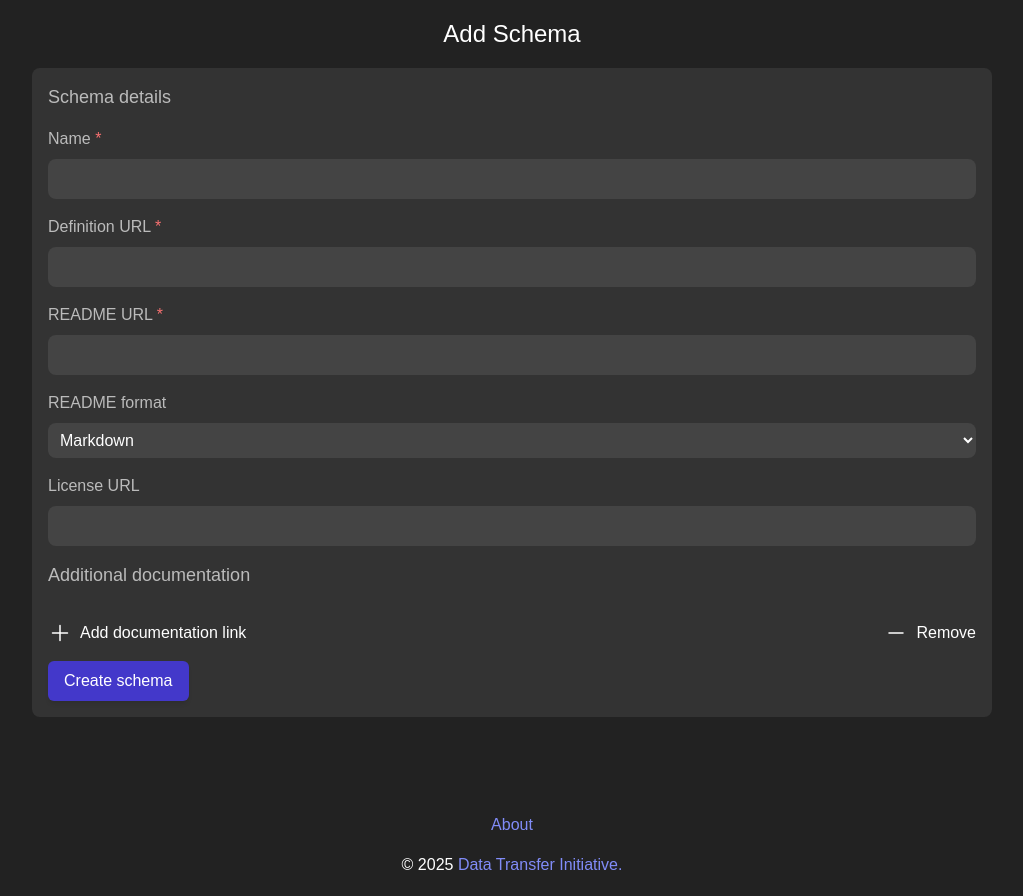
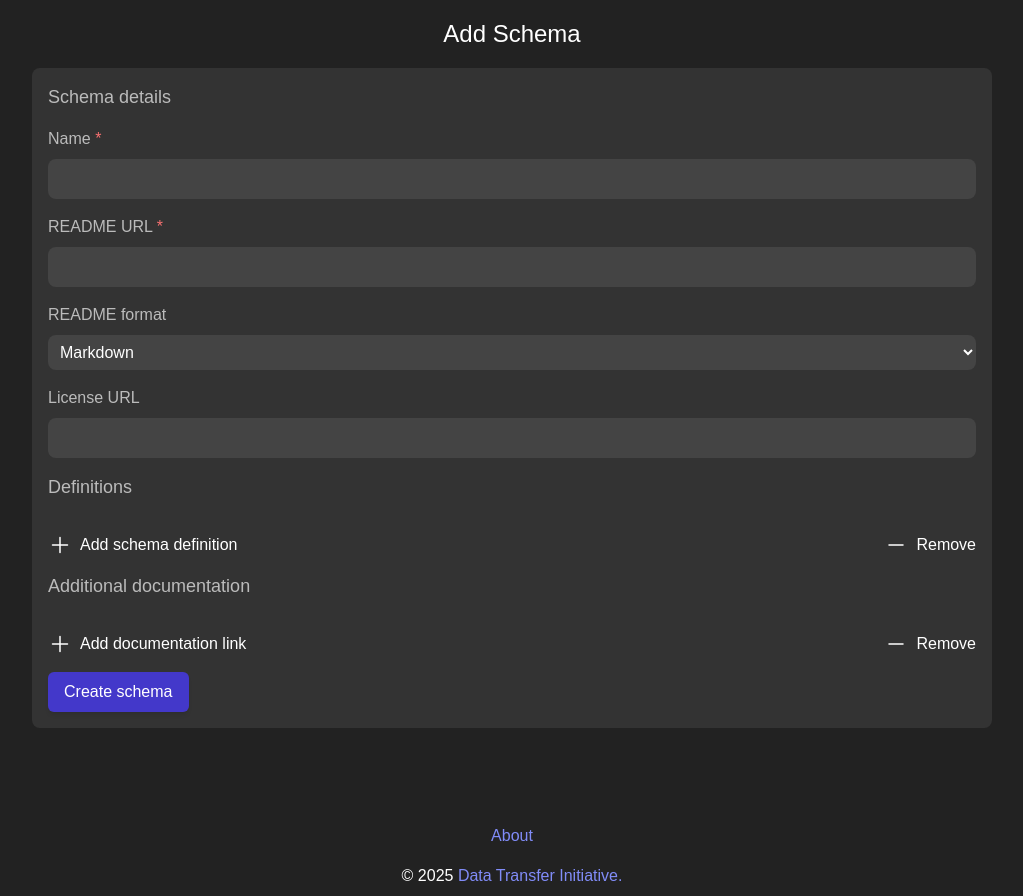
Before and after one commit to dtinit/schemaindex, a Django app: page /manage/schema/new in a window 1280 px wide. Shown: the part 57-953 px from the top of the page, without its empty margins (128-1151 px from the left). Run offline with Django 5.2, Linux system fonts and the light colour scheme; the visitor is signed in with stand-in values (Sample User, id 1); some libraries are stand-ins or nearby versions.

Commit message:
Officially allow multiple SchemaRefs (#144)
* Add 'name' field to all reference items (including SchemaRefs)

* Enable adding multiple schemarefs to a schema

* Ensure all schemarefs are checked for duplicates before publishing

```diff
--- a/core/forms.py
+++ b/core/forms.py
@@ -23,10 +23,73 @@ SPECIFICATION_LANGUAGE_ALLOWLIST = [
 "bash","c","cpp","csharp","css","diff","go","graphql","ini","java","javascript","json","kotlin","less","lua","makefile","markdown","objectivec","perl","php","php-template","python","python-repl","r","ruby","rust","scss","shell","sql","swift","typescript","vbnet","wasm","xml","yaml","cddl"
 ]
 
-class DocumentationItemForm(forms.Form):
+class ReferenceItemForm(forms.Form):
     id = forms.IntegerField(widget=forms.HiddenInput(), required=False)
     url = forms.URLField(label="URL")
-    name = forms.CharField(label="Name", max_length=200)
+
+
+    def __init__(self, *args, **kwargs):
+        super().__init__(*args, **kwargs)
+        # By default, Django just ignores totally empty formset entries,
+        # even if it has required fields!
+        # This undoes that
+        self.empty_permitted = False
+
+def clean_url(url):
+    try:
+        response = requests.get(url)
+    except requests.exceptions.RequestException:
+        raise ValidationError("The provided URL could not be reached")
+
+    if response.status_code != requests.codes.ok:
+        raise ValidationError("The provided URL returned an invalid status code")
+
+    if not response.text:
+        raise ValidationError("The provided URL has no text content")
+
+    return url
+
+
+class SchemaRefForm(ReferenceItemForm):
+    schema_id = None
+
+    name = forms.CharField(label="Name", max_length=200, required=False)
+
+    def clean_url(self):
+        if not self.cleaned_data['url']:
+            return None
+
+        data = clean_url(self.cleaned_data['url'])
+
+        # Use pygments to verify the language from the filename
+        try:
+            lexer = get_lexer_for_filename(data)
+        except ClassNotFound:
+            raise ValidationError("The provided URL does not have a supported file extension")
+
+        matched_language = next(
+            (alias for alias in SPECIFICATION_LANGUAGE_ALLOWLIST if alias in lexer.aliases),
+            None
+        )
+        if not matched_language:
+            raise ValidationError("The text content at the provided URL is not in a supported format")
+
+        # If the schema is unpublished, we don't care if the URL is already in use
+        if self.schema_id is None or not Schema.public_objects.filter(id=self.schema_id).exists():
+            return data
+
+        # But if it's a published schema, we need to make sure the URL isn't already in use
+        schema_refs = SchemaRef.objects.select_related('schema').filter(
+            schema__in=Schema.public_objects.exclude(id=self.schema_id)
+        )
+        for schema_ref in schema_refs:
+            if schema_ref.has_same_domain_and_path(data):
+                raise ValidationError("The provided URL is already in use by another Schema")
+        return data
+
+
+class DocumentationItemForm(ReferenceItemForm):
+    name = forms.CharField(label="Name", max_length=200, required=True)
     role = forms.ChoiceField(
         choices=[('', 'Other')] +
         [role for role in DocumentationItem.DocumentationItemRole.choices
@@ -42,13 +105,14 @@ class DocumentationItemForm(forms.Form):
         initial=''
     )
 
+
+SchemaRefFormsetFactory = forms.formset_factory(SchemaRefForm, extra=0)
 DocumentationItemFormsetFactory = forms.formset_factory(DocumentationItemForm, extra=0)
 
 class SchemaForm(forms.Form):
     id = None
 
     name = forms.CharField(label="Name", max_length=200)
-    reference_url = forms.URLField(label="Definition URL")
     readme_url = forms.URLField(label="README URL")
     readme_format = forms.ChoiceField(
         choices=DocumentationItem.DocumentationItemFormat.choices,
@@ -57,105 +121,73 @@ class SchemaForm(forms.Form):
     )
     license_url = forms.URLField(label="License URL", required=False)
 
-    matched_language_cache = {}
-
     def __init__(self, *args, schema = None, **kwargs):
         super().__init__(*args, **kwargs)
         if schema == None:
-            self.additional_documentation_items_formset = DocumentationItemFormsetFactory(*args, **kwargs)
+            self.additional_documentation_items_formset = DocumentationItemFormsetFactory(prefix="documentation_items", *args, **kwargs)
+            self.schema_refs_formset = SchemaRefFormsetFactory(prefix="schema_refs", *args, **kwargs)
             return
 
-        latest_reference = schema.latest_reference()
         latest_readme = schema.latest_readme()
         latest_license = schema.latest_license()
+
         other_documentation_items = schema.documentationitem_set.exclude(
             id__in=[ref.id for ref in (latest_readme, latest_license) if ref is not None]
         )
-        initial_formset_data = [{
+        initial_documentation_items_formset_data = [{
             'id': documentation_item.id,
             'name': documentation_item.name,
             'url': documentation_item.url,
             'format': documentation_item.format
         } for documentation_item in other_documentation_items]
-        self.additional_documentation_items_formset = DocumentationItemFormsetFactory(initial=initial_formset_data, *args, **kwargs)
+        self.additional_documentation_items_formset = DocumentationItemFormsetFactory(
+            prefix="documentation_items",
+            initial=initial_documentation_items_formset_data,
+            *args, **kwargs
+        )
+
+        initial_schema_refs_formset_data = [{
+            'schema_id': schema.id,
+            'id': schema_ref.id,
+            'name': schema_ref.name,
+            'url': schema_ref.url,
+        } for schema_ref in schema.schemaref_set.all()]
+        self.schema_refs_formset = SchemaRefFormsetFactory(prefix="schema_refs", initial=initial_schema_refs_formset_data, *args, **kwargs)
+        for schema_ref_form in self.schema_refs_formset:
+            schema_ref_form.schema_id = schema.id
+
         self.initial = {
             'name': schema.name,
-            'reference_url': latest_reference.url if latest_reference else None,
             'readme_url': latest_readme.url if latest_readme else None,
             'readme_format': latest_readme.format if latest_readme else None,
             'license_url': latest_license.url if latest_license else None
         }
         self.id = schema.id
 
-    def _clean_url_field(self, url_field_name, language_allowlist):
-        return self._clean_url(url_field_name,
-                               self.cleaned_data[url_field_name],
-                               language_allowlist)
-
-    def _clean_url(self, field_name, data, language_allowlist):
-        try:
-            response = requests.get(data)
-        except requests.exceptions.RequestException:
-            raise ValidationError("The provided URL could not be reached")
-
-        if response.status_code != requests.codes.ok:
-            raise ValidationError("The provided URL returned an invalid status code")
-
-        if not response.text:
-            raise ValidationError("The provided URL has no text content")
-
-        # Use pygments to verify the language from the filename
-        try:
-            lexer = get_lexer_for_filename(data)
-        except ClassNotFound:
-            # If we don't have a match we'll just treat it as None
-            self.matched_language_cache[data] = None
-            return data
-
-        matched_language = next(
-            (alias for alias in language_allowlist if alias in lexer.aliases),
-            "plaintext" if "plaintext" in language_allowlist else None
-        )
-        if not matched_language:
-            raise ValidationError("The text content at the provided URL is not in a supported format")
-
-        self.matched_language_cache[data] = matched_language
-        return data
-
-    def clean_reference_url(self):
-        data = self._clean_url_field('reference_url', language_allowlist=SPECIFICATION_LANGUAGE_ALLOWLIST)
-        # Reject unknown or unsupported schema formats
-        if self.matched_language_cache.get(data) is None:
-            raise ValidationError("The provided URL does not have a supported file extension")
-
-        # If this schema is unpublished, we don't care if the URL is already in use
-        if self.id is None or not Schema.public_objects.filter(id=self.id).exists():
-            return data
-
-        # But if it's a published schema, we need to make sure the URL isn't already in use
-        schema_refs = SchemaRef.objects.select_related('schema').filter(
-            schema__in=Schema.public_objects.exclude(id=self.id)
-        )
-        for schema_ref in schema_refs:
-            if schema_ref.has_same_domain_and_path(data):
-                raise ValidationError("The provided URL is already in use by another Schema")
-        return data
-
     def clean_readme_url(self):
-        data = self._clean_url_field('readme_url', language_allowlist=DocumentationItem.DocumentationItemFormat)
+        if not self.cleaned_data['readme_url']:
+            return None
+        data = clean_url(self.cleaned_data['readme_url'])
         return data
 
     def clean_license_url(self):
         if not self.cleaned_data['license_url']:
-            return None;
-        data = self._clean_url_field('license_url', language_allowlist=[DocumentationItem.DocumentationItemFormat.PlainText])
+            return None
+        data = clean_url(self.cleaned_data['license_url'])
         return data
 
     def clean(self):
+        if self.schema_refs_formset.total_form_count() == 0:
+            raise ValidationError('A schema must have at least one definition')
+
         self.additional_documentation_items_formset.clean()
+        self.schema_refs_formset.clean()
         cleaned_data = super().clean()
-        cleaned_data['readme_format'] = self.matched_language_cache.get(cleaned_data['readme_url'])
+
         return cleaned_data
 
     def is_valid(self):
-        return self.additional_documentation_items_formset.is_valid() and super().is_valid()
+        is_form_valid = super().is_valid()
+        is_documentation_items_formset_valid = self.additional_documentation_items_formset.is_valid()
+        is_schema_refs_formset_valid = self.schema_refs_formset.is_valid()
+        return is_form_valid and is_documentation_items_formset_valid and is_schema_refs_formset_valid
--- a/core/models.py
+++ b/core/models.py
@@ -88,6 +88,7 @@ class ReferenceItem(BaseModel):
 
     objects = ReferenceItemManager()
     url = models.URLField()
+    name = models.CharField(max_length=300, blank=True, null=True)
 
     def __str__(self):
         return self.url
--- a/core/static/css/site.css
+++ b/core/static/css/site.css
@@ -360,7 +360,7 @@ a.button-link--primary:hover {
   cursor: pointer;
 }
 
-.field .errorlist {
+.errorlist {
   color: var(--danger-color-text);
 }
 
--- a/core/static/js/site.js
+++ b/core/static/js/site.js
@@ -75,7 +75,7 @@
         );
         formsetListElement.insertAdjacentHTML('beforeend', nextFormItemHtml);
         const totalFormInput = formsetListElement.querySelector(
-          'input[name="form-TOTAL_FORMS"]'
+          `input[name="${formsetListId}-TOTAL_FORMS"]`
         );
         if (totalFormInput instanceof HTMLInputElement) {
           totalFormInput.value = (currentFormItemCount + 1).toString();
@@ -99,7 +99,7 @@
         return;
       }
       const totalFormCountInput = formsetListElement.querySelector(
-        'input[name="form-TOTAL_FORMS"]'
+        `input[name="${formsetListId}-TOTAL_FORMS"]`
       );
       if (!(totalFormCountInput instanceof HTMLInputElement)) {
         return;
@@ -113,7 +113,7 @@
         }
         formsetElements[formsetElements.length - 1].remove();
         const totalFormInput = formsetListElement.querySelector(
-          'input[name="form-TOTAL_FORMS"]'
+          `input[name="${formsetListId}-TOTAL_FORMS"]`
         );
         if (totalFormInput instanceof HTMLInputElement) {
           totalFormInput.value = (formsetElements.length - 1).toString();
--- a/core/templates/core/manage/schema.html
+++ b/core/templates/core/manage/schema.html
@@ -22,31 +22,56 @@ Edit Schema
       {% for field in form %}
       {% include "core/manage/field.html" with field=field %}
       {% endfor %}
+      <h2>Definitions</h2>
+      <ul class="formsets" data-formset-list-id="schema_refs">
+      {{ form.schema_refs_formset.management_form }}
+      {% for subform in form.schema_refs_formset %}
+        {% include "core/manage/formset_item.html" with form=subform %}
+      {% endfor %}
+      </ul>
+      <div class="formset-controls">
+        <button type="button" class="button" data-formset-append-to-list-id="schema_refs">
+          <svg xmlns="http://www.w3.org/2000/svg" fill="none" viewBox="0 0 24 24" stroke-width="1.5" stroke="currentColor" class="icon--md">
+            <path stroke-linecap="round" stroke-linejoin="round" d="M12 4.5v15m7.5-7.5h-15" />
+          </svg>
+          Add schema definition
+        </button>
+        <button type="button" class="button" data-formset-remove-from-list-id="schema_refs">
+          <svg xmlns="http://www.w3.org/2000/svg" fill="none" viewBox="0 0 24 24" stroke-width="1.5" stroke="currentColor" class="icon--md">
+            <path stroke-linecap="round" stroke-linejoin="round" d="M5 12h14" />
+          </svg>
+          Remove
+        </button>
+      </div>
       <h2>Additional documentation</h2>
-      <ul class="formsets" data-formset-list-id="documentation-items">
+      <ul class="formsets" data-formset-list-id="documentation_items">
       {{ form.additional_documentation_items_formset.management_form }}
       {% for subform in form.additional_documentation_items_formset %}
         {% include "core/manage/formset_item.html" with form=subform %}
       {% endfor %}
       </ul>
       <div class="formset-controls">
-        <button type="button" class="button" data-formset-append-to-list-id="documentation-items">
+        <button type="button" class="button" data-formset-append-to-list-id="documentation_items">
           <svg xmlns="http://www.w3.org/2000/svg" fill="none" viewBox="0 0 24 24" stroke-width="1.5" stroke="currentColor" class="icon--md">
             <path stroke-linecap="round" stroke-linejoin="round" d="M12 4.5v15m7.5-7.5h-15" />
           </svg>
           Add documentation link
         </button>
-        <button type="button" class="button" data-formset-remove-from-list-id="documentation-items">
+        <button type="button" class="button" data-formset-remove-from-list-id="documentation_items">
           <svg xmlns="http://www.w3.org/2000/svg" fill="none" viewBox="0 0 24 24" stroke-width="1.5" stroke="currentColor" class="icon--md">
             <path stroke-linecap="round" stroke-linejoin="round" d="M5 12h14" />
           </svg>
           Remove
         </button>
       </div>
+      {{ form.non_field_errors }}
       <button type="submit" class="button button--prominent">{% if is_new %}Create schema{% else %}Save{% endif %}</button>
     </form>
-    <div class="empty-form" data-formset-template-for-id="documentation-items">
+    <div class="empty-form" data-formset-template-for-id="documentation_items">
       {% include "core/manage/formset_item.html" with form=form.additional_documentation_items_formset.empty_form %}
+    </div>
+    <div class="empty-form" data-formset-template-for-id="schema_refs">
+      {% include "core/manage/formset_item.html" with form=form.schema_refs_formset.empty_form %}
     </div>
   </section>
 </main>
--- a/core/views.py
+++ b/core/views.py
@@ -123,11 +123,27 @@ def manage_schema(request, schema_id=None):
             schema.name = form.cleaned_data['name']
             schema.save()
 
-            latest_reference = schema.latest_reference()
-            if latest_reference == None:
-                latest_reference = SchemaRef.objects.create(schema=schema, created_by=request.user)
-            latest_reference.url = form.cleaned_data['reference_url']
-            latest_reference.save()
+            previous_schema_refs = schema.schemaref_set.all()
+            previous_schema_refs_by_id = {
+                schema_ref.id: schema_ref for schema_ref in previous_schema_refs
+            }
+            updated_schema_ref_ids = set()
+            # Create/update schema_refs
+            for schema_ref_form in form.schema_refs_formset:
+                schema_ref_id = schema_ref_form.cleaned_data.get('id')
+                if schema_ref_id:
+                    db_item = previous_schema_refs_by_id[schema_ref_id]
+                    updated_schema_ref_ids.add(schema_ref_id)
+                else:
+                    db_item = SchemaRef.objects.create(schema=schema, created_by=request.user)
+                db_item.name = schema_ref_form.cleaned_data.get('name')
+                db_item.url = schema_ref_form.cleaned_data.get('url')
+                db_item.save()
+
+            # Delete schema refs that were removed
+            for schema_ref in previous_schema_refs:
+                if not schema_ref.id in updated_schema_ref_ids:
+                    schema_ref.delete()
 
             latest_readme = schema.latest_readme()
             if latest_readme == None:
@@ -213,22 +229,28 @@ def manage_schema_delete(request, schema_id):
 
 @login_required
 def manage_schema_publish(request, schema_id):
-    schema = get_object_or_404(Schema.objects.filter(created_by=request.user), pk=schema_id)
+    schema = get_object_or_404(Schema.objects.filter(created_by=request.user).prefetch_related('schemaref_set'), id=schema_id)
+    published_schema_refs = SchemaRef.objects.filter(schema__in=Schema.public_objects.all()).all()
+    conflicting_published_schema_ref = None
+    for schema_ref in schema.schemaref_set.all():
+        for published_schema_ref in published_schema_refs:
+            if published_schema_ref.has_same_domain_and_path(schema_ref.url):
+                conflicting_published_schema_ref = published_schema_ref
+                break;
+        if conflicting_published_schema_ref:
+            break;
 
-    latest_reference = schema.latest_reference()
     if request.method == 'POST':
-        if latest_reference == None:
+        if conflicting_published_schema_ref:
+            raise PermissionDenied('Another public schema has claimed this definition URL')
+
+        if schema.schemaref_set.count() == 0:
             raise PermissionDenied('Schemas without a definition cannot be published')
-
-        other_schema_refs = SchemaRef.objects.get_published_by_domain_and_path(latest_reference.url)
-        if other_schema_refs.exists():
-            raise PermissionDenied('Another public schema has claimed this definition URL')
 
         schema.published_at = timezone.now()
         schema.save()
         return redirect('schema_detail', schema_id=schema.id)
 
-    conflicting_published_schema_ref = SchemaRef.objects.get_published_by_domain_and_path(latest_reference.url).first() if latest_reference else None
     return render(request, "core/manage/publish_schema.html", {
         'schema': schema,
         'conflicting_schema': conflicting_published_schema_ref.schema if conflicting_published_schema_ref else None
```
Also changed, not shown: tests/test_forms.py (+34 -11 lines), README.md, core/migrations/0007_schemaref_name.py (added).
